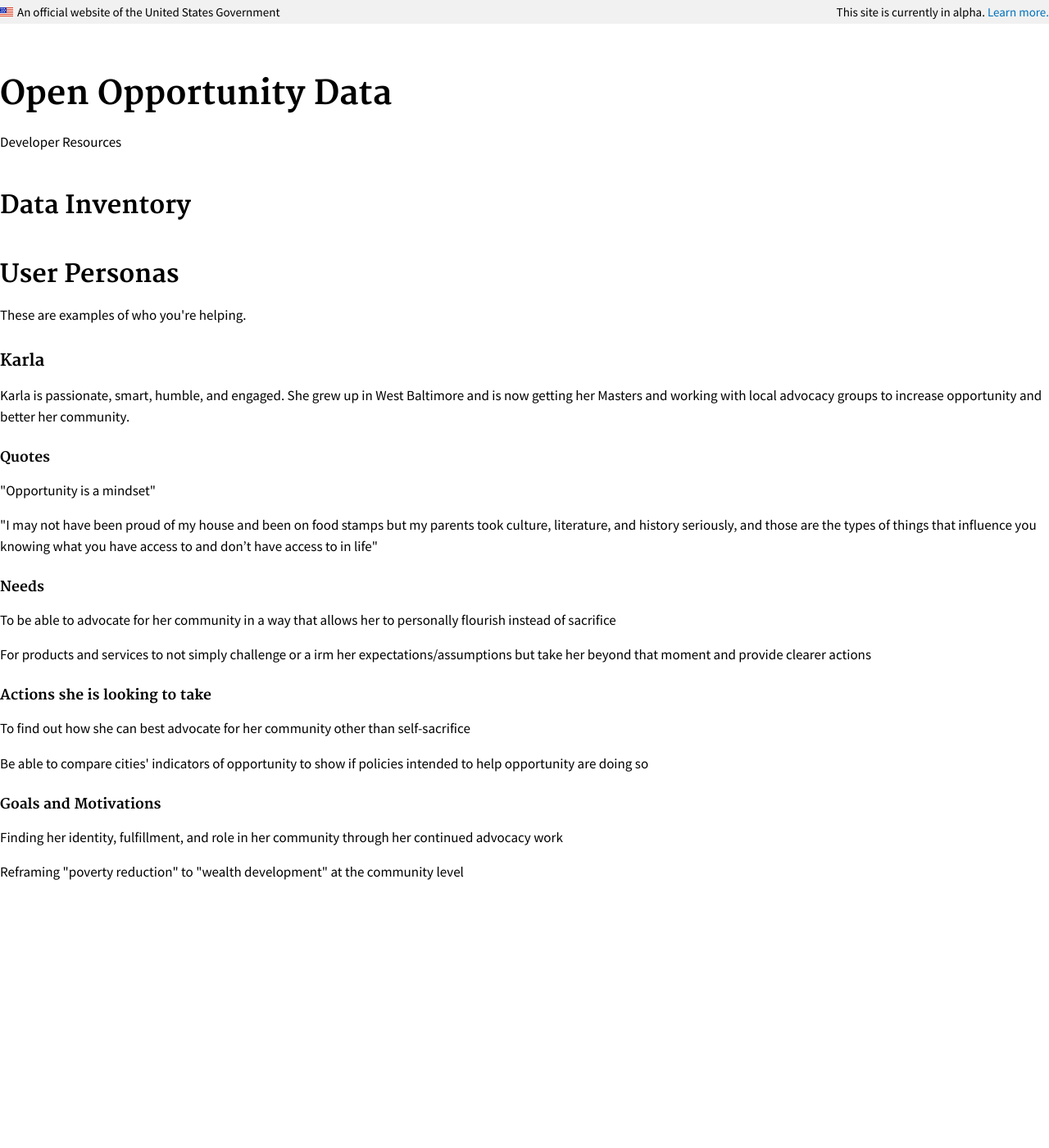
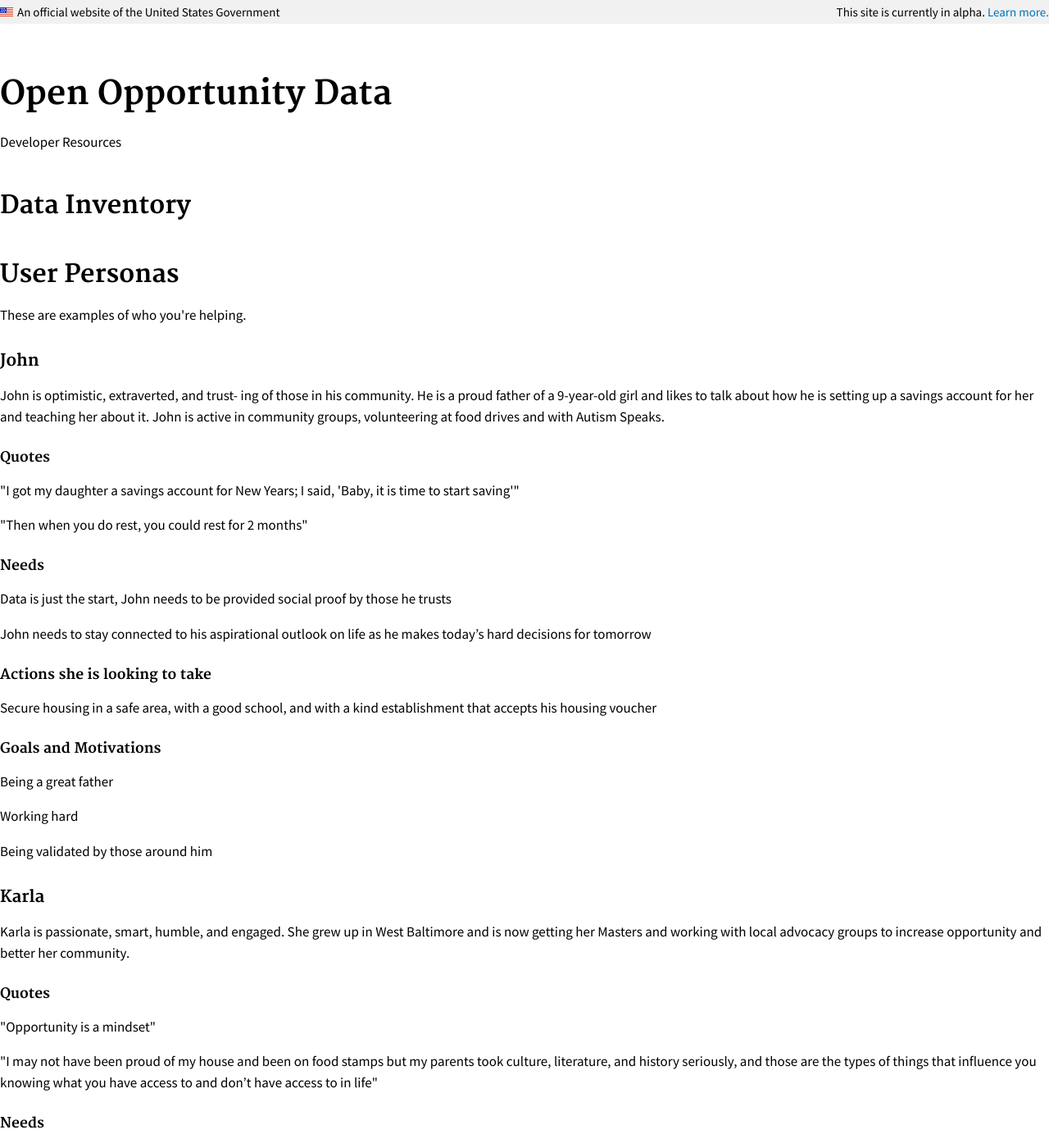
Before and after one commit to presidential-innovation-fellows/open-opportunity-data, a Jekyll site: the page built from index.html, in a window 1280 px wide and 1400 px high. Shown: the whole window at 82% size. Built offline with Jekyll 4.4.1, drawn with Linux system fonts in a browser that asks for light colours; some of the changed text lies outside the part shown.

Commit message:
Add persona data and templating

```diff
--- /dev/null
+++ b/_data/personas/john.yml
@@ -0,0 +1,15 @@
+name: "John"
+gender: "m"
+overview: "John is optimistic, extraverted, and trust- ing of those in his community. He is a proud father of a 9-year-old girl and likes to talk about how he is setting up a savings account for her and teaching her about it. John is active in community groups, volunteering at food drives and with Autism Speaks."
+quotes:
+  - "I got my daughter a savings account for New Years; I said, 'Baby, it is time to start saving'"
+  - "Then when you do rest, you could rest for 2 months"
+needs:
+  - "Data is just the start, John needs to be provided social proof by those he trusts"
+  - "John needs to stay connected to his aspirational outlook on life as he makes today’s hard decisions for tomorrow"
+actions:
+  - "Secure housing in a safe area, with a good school, and with a kind establishment that accepts his housing voucher"
+goals:
+  - "Being a great father"
+  - "Working hard"
+  - "Being validated by those around him"
--- a/index.html
+++ b/index.html
@@ -12,35 +12,5 @@ layout: default
 </article>
 
 <article>
-
-  <h2>User Personas</h2>
-  <p>These are examples of who you're helping.</p>
-
-  <article>
-    <section>
-      <h3>Karla</h3>
-      <p>Karla is passionate, smart, humble, and engaged. She grew up in West Baltimore and is now getting her Masters and working with local advocacy groups to increase opportunity and better her community.</p>
-    </section>
-    <section>
-      <h4>Quotes</h4>
-      <p>"Opportunity is a mindset"</p>
-      <p>"I may not have been proud of my house and been on food stamps but my parents took culture, literature, and history seriously, and those are the types of things that influence you knowing what you have access to and don’t have access to in life"</p>
-    </section>
-    <section>
-      <h4>Needs</h4>
-      <p>To be able to advocate for her community in a way that allows her to personally flourish instead of sacrifice</p>
-      <p>For products and services to not simply challenge or a irm her expectations/assumptions but take her beyond that moment and provide clearer actions</p>
-    </section>
-    <section>
-      <h4>Actions she is looking to take</h4>
-      <p>To find out how she can best advocate for her community other than self-sacrifice</p>
-      <p>Be able to compare cities' indicators of opportunity to show if policies intended to help opportunity are doing so</p>
-    </section>
-    <section>
-      <h4>Goals and Motivations</h4>
-      <p>Finding her identity, fulfillment, and role in her community through her continued advocacy work</p>
-      <p>Reframing "poverty reduction" to "wealth development" at the community level</p>
-    </section>
-  </article>
-
+  {% include_relative index_includes/personas.html %}
 </article>
--- /dev/null
+++ b/index_includes/personas.html
@@ -0,0 +1,42 @@
+<h2>User Personas</h2>
+<p>These are examples of who you're helping.</p>
+
+{% for persona_hash in site.data.personas %}
+{% assign persona = persona_hash[1] %}
+<article>
+
+  <section>
+    <h3>{{ persona.name }}</h3>
+    <p>{{ persona.overview }}</p>
+  </section>
+
+  <section>
+    <h4>Quotes</h4>
+    {% for x in persona.quotes %}
+    <p>"{{ x }}"</p>
+    {% endfor %}
+  </section>
+
+  <section>
+    <h4>Needs</h4>
+    {% for x in persona.needs %}
+    <p>{{ x }}</p>
+    {% endfor %}
+  </section>
+
+  <section>
+    <h4>Actions she is looking to take</h4>
+    {% for x in persona.actions %}
+    <p>{{ x }}</p>
+    {% endfor %}
+  </section>
+
+  <section>
+    <h4>Goals and Motivations</h4>
+    {% for x in persona.goals %}
+    <p>{{ x }}</p>
+    {% endfor %}
+  </section>
+
+</article>
+{% endfor %}
```
Also changed, not shown: _data/personas/karla.yml (added, +15 -0 lines).
